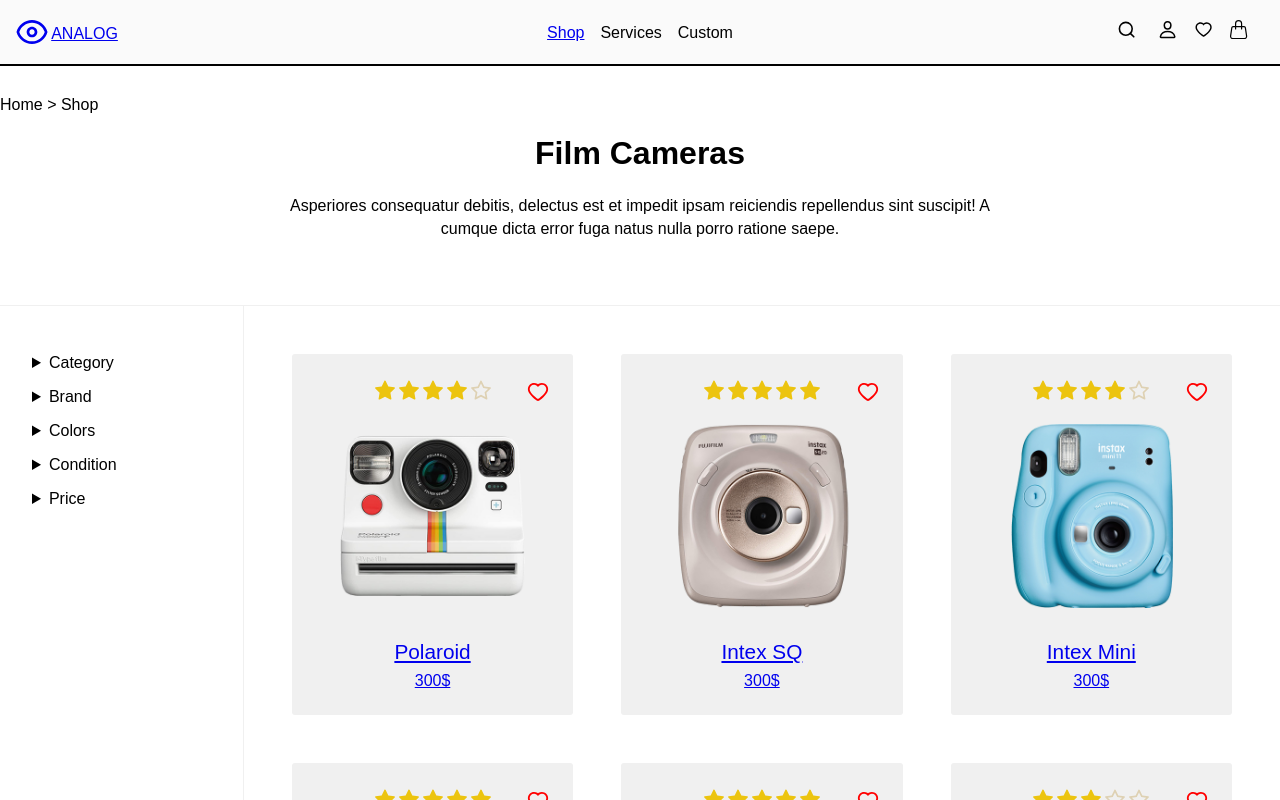
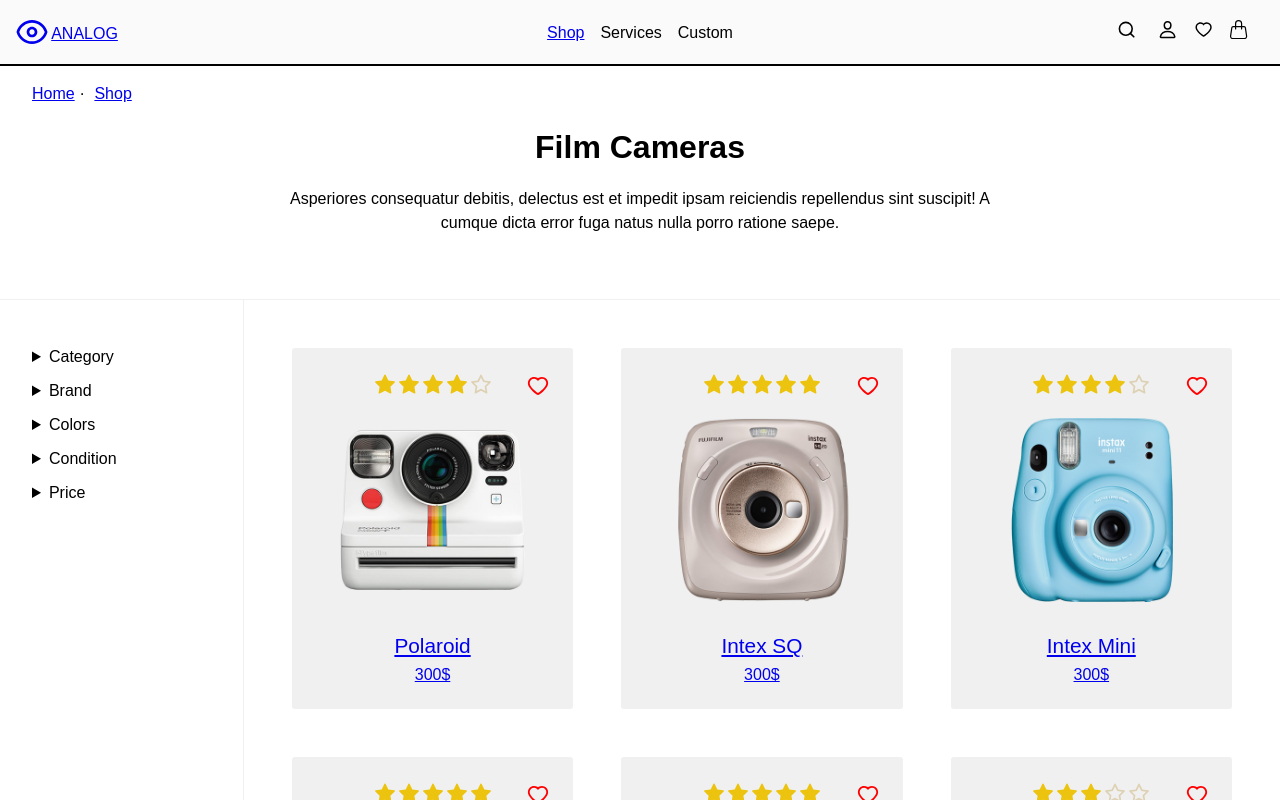
Before and after one commit to rilexus/camera-shop-demo, a Next.js app: page /shop in a window 1280 px wide. Shown: the top 800 px of the page. Built offline with nearby package versions, Linux system fonts and the light colour scheme.

Commit message:
feat: BreadCrumb

```diff
--- a/_pages/EShop/EShop.js
+++ b/_pages/EShop/EShop.js
@@ -1,5 +1,5 @@
 import React from "react";
-import { Checkbox, Flex, Padding, Text } from "../../ui";
+import { BreadCrumb, Checkbox, Flex, Margin, Padding, Text } from "../../ui";
 import Layout from "../../components/Layout/Layout";
 import { Navigation } from "../../components";
 import styled, { useTheme } from "styled-components";
@@ -190,8 +190,15 @@
       navigation={<Navigation />}
       main={
         <div>
-          <Padding padding={"6rem 0 0 0"}>
-            Home &gt; Shop
+          <Padding padding={"5rem 0 0 0"}>
+            <Margin value={"0 0 0 2em"}>
+              <BreadCrumb
+                crumbs={[
+                  { label: "Home", href: "/" },
+                  { label: "Shop", href: "/shop" },
+                ]}
+              />
+            </Margin>
             <Intro title={intro.title} description={intro.description} />
             <HorizontalLine />
             <div
--- /dev/null
+++ b/ui/BreadCrumb/BreadCrumb.js
@@ -0,0 +1,33 @@
+import { Flex } from "../index";
+import Link from "next/link";
+
+const BreadCrumb = ({ crumbs }) => {
+  return (
+    <Flex align={"center"}>
+      {crumbs.map(({ label, href }, idx) => {
+        return (
+          <Flex
+            align={"center"}
+            key={href}
+            style={{
+              marginRight: ".3em",
+            }}
+          >
+            <Link href={href}>
+              <a>{label}</a>
+            </Link>
+            <span
+              style={{
+                margin: ".3em",
+              }}
+            >
+              {idx === crumbs.length - 1 ? null : "·"}
+            </span>
+          </Flex>
+        );
+      })}
+    </Flex>
+  );
+};
+
+export default BreadCrumb;
--- a/ui/index.js
+++ b/ui/index.js
@@ -1,6 +1,6 @@
+export { default as BreadCrumb } from "./BreadCrumb/BreadCrumb";
 export { default as Input } from "./Input/Input";
 export { default as Select } from "./Select/Select";
-
 export { default as ArrowDropdownDown } from "./ArrowDropdownDown/ArrowDropdownDown";
 export { default as Margin } from "./Margin/Margin";
 export { default as Radio } from "./Radio/Radio";
```
Also changed, not shown: _pages/Product/Product.page.js (+20 -3 lines).
